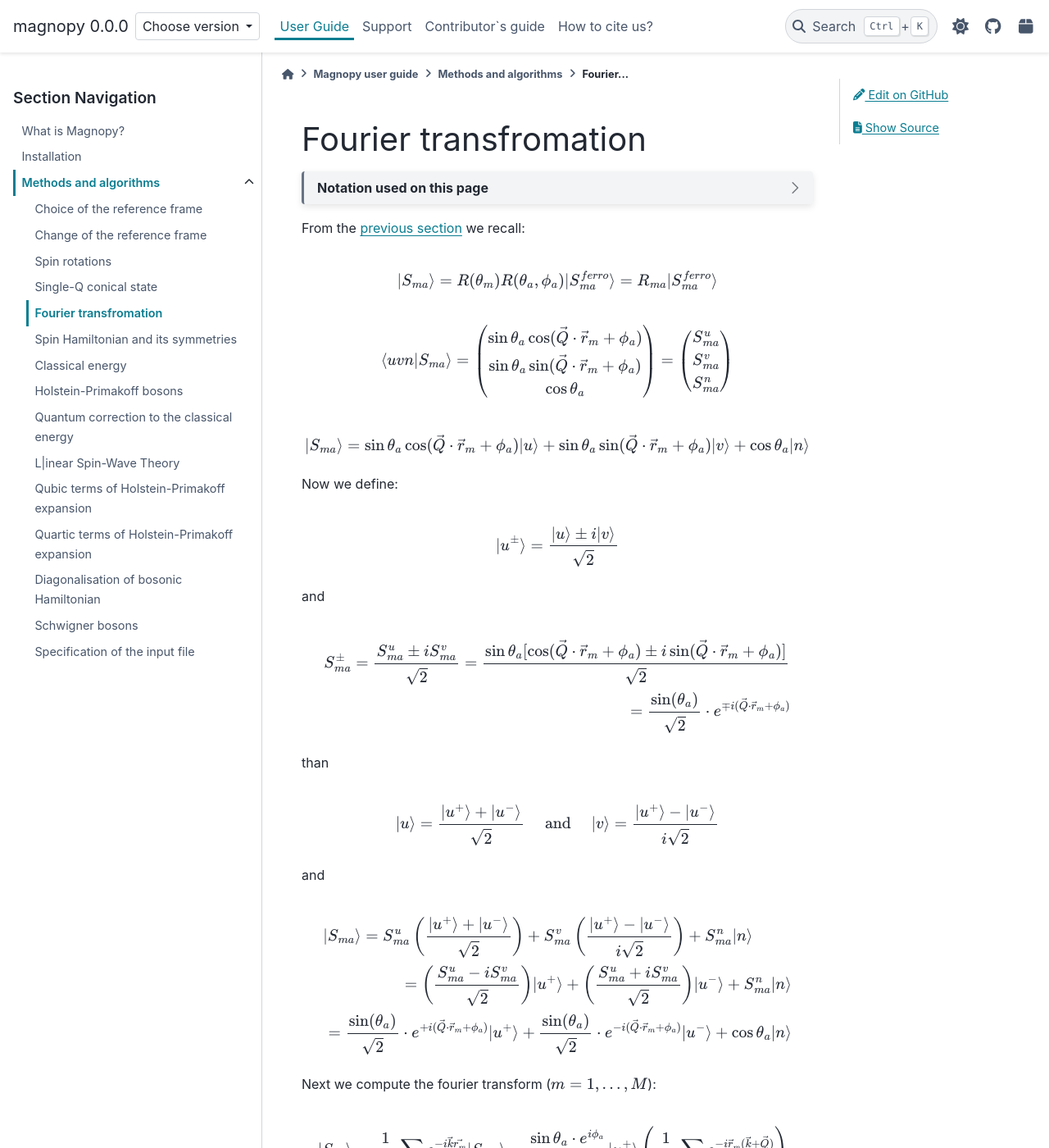
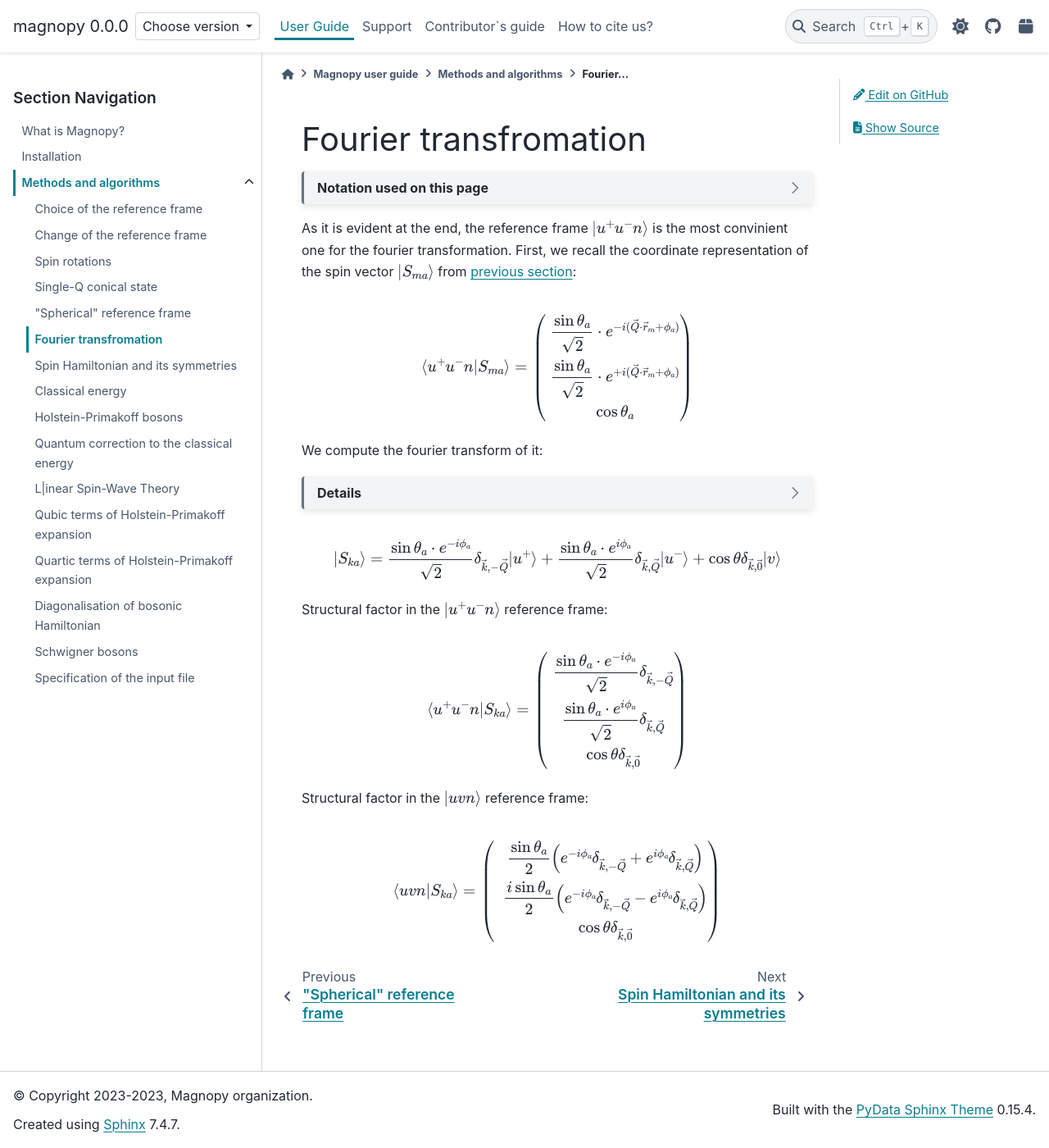
Before and after one commit to marcomarino123/magnopy, a Sphinx documentation site: the page built from docs/source/user-guide/methods/spin-fourier.rst, in a window 1280 px wide and 1400 px high. Shown: the whole window at 82% size. Built offline with Sphinx 7.4.7 and the PyData theme 0.15.4, drawn with Linux system fonts in a browser that asks for light colours; a script that is not in the unit is left out; some of the changed text lies outside the part shown.

Commit message:
Split forier transform page, add spherical-rf page
Move algebra related to the spherical reference frame into the separate page, since it will be usefull not only for the Fourier transformation, but for other pages as well.

```diff
--- a/docs/source/user-guide/methods/index.rst
+++ b/docs/source/user-guide/methods/index.rst
@@ -11,6 +11,7 @@
     rf-change
     spin-rotations
     single-q
+    spherical-rf
     spin-fourier
     spinham-symmetries
     energy-classic
--- a/docs/source/user-guide/methods/spin-fourier.rst
+++ b/docs/source/user-guide/methods/spin-fourier.rst
@@ -6,130 +6,73 @@
 
 .. dropdown:: Notation used on this page
 
-  * The reference frame is :math:`\hat{u}\hat{v}\hat{n}` for the whole page.
-  * Bra-ket notation for vectors. With few exceptions:
+  * Bra-ket notation for vectors. With one exception:
 
     - :math:`\vec{v_1}\cdot\vec{v}_2 = \langle v_1\vert v_2\rangle`
-  * Parentheses () and brackets [] are equivalent.
 
-From the :ref:`previous section <user-guide_methods_single-q>` we recall:
+As it is evident at the end, the reference frame :math:`\vert u^+u^-n\rangle`
+is the most convinient one for the fourier transformation. First, we recall the
+coordinate representation of the spin vector :math:`\vert S_{ma}\rangle`
+from :ref:`previous section <user-guide_methods_spherical-rf>`:
 
 .. math::
-  \vert S_{ma}\rangle = R(\theta_m)R(\theta_a,\phi_a)\vert S_{ma}^{ferro}\rangle
-  = R_{ma}\vert S_{ma}^{ferro}\rangle
-
-.. math::
-  \langle uvn\vert S_{ma}\rangle =
+  \langle u^+u^-n\vert S_{ma}\rangle
+  =
   \begin{pmatrix}
-      \sin\theta_a\cos(\vec{Q}\cdot\vec{r}_m + \phi_a) \\
-      \sin\theta_a\sin(\vec{Q}\cdot\vec{r}_m + \phi_a) \\
-      \cos\theta_a                                     \\
-  \end{pmatrix} =
-  \begin{pmatrix}
-      S_{ma}^u\\
-      S_{ma}^v\\
-      S_{ma}^n\\
+    \dfrac{\sin\theta_a}{\sqrt{2}}\cdot e^{- i (\vec{Q}\cdot\vec{r}_m + \phi_a)} \\
+    \dfrac{\sin\theta_a}{\sqrt{2}}\cdot e^{+ i (\vec{Q}\cdot\vec{r}_m + \phi_a)} \\
+    \cos\theta_a
   \end{pmatrix}
 
-.. math::
-  \vert S_{ma}\rangle
-  = \sin\theta_a\cos(\vec{Q}\cdot\vec{r}_m + \phi_a) \vert u \rangle
-  + \sin\theta_a\sin(\vec{Q}\cdot\vec{r}_m + \phi_a) \vert v \rangle
-  + \cos\theta_a \vert n \rangle
+We compute the fourier transform of it:
 
-Now we define:
+.. dropdown:: Details
 
-.. math::
-  \vert u^{\pm} \rangle = \dfrac{\vert u \rangle \pm i\vert v \rangle }{\sqrt{2}}
+  .. math::
+    \begin{multline}
+      \vert S_{ka} \rangle
+      = \dfrac{1}{M}\sum_{m} e^{-i\vec{k}\vec{r_m}} \vert S_{ma} \rangle
+      = \dfrac{\sin\theta_a\cdot e^{-i\phi_a}}{\sqrt{2}} \vert u^+\rangle
+      \left(\dfrac{1}{M}\sum_{m}e^{-i\vec{r}_m(\vec{k}+\vec{Q})}\right)\\
+      + \dfrac{\sin\theta_a\cdot e^{i\phi_a}}{\sqrt{2}} \vert u^-\rangle
+      \left(\dfrac{1}{M}\sum_{m}e^{-i\vec{r}_m(\vec{k}-\vec{Q})}\right)
+      + \cos\theta \left(\dfrac{1}{M}\sum_{m}e^{-i\vec{k}\vec{r}_m}\right) \vert v \rangle
+    \end{multline}
 
-and
-
-.. math::
-  \begin{multline}
-    S_{ma}^{\pm} = \dfrac{S_{ma}^u \pm iS_{ma}^v}{\sqrt{2}} =
-    \dfrac{\sin\theta_a[\cos(\vec{Q}\cdot\vec{r}_m + \phi_a)
-    \pm i\sin(\vec{Q}\cdot\vec{r}_m + \phi_a)]}{\sqrt{2}} \\
-    = \dfrac{\sin(\theta_a)}{\sqrt{2}}\cdot e^{\mp i (\vec{Q}\cdot\vec{r}_m + \phi_a)}
-  \end{multline}
-
-than
-
-.. math::
-  \begin{matrix}
-    \vert u \rangle = \dfrac{\vert u^+ \rangle + \vert u^- \rangle }{\sqrt{2}} &
-    \text{ and } &
-    \vert v \rangle = \dfrac{\vert u^+ \rangle - \vert u^- \rangle }{i\sqrt{2}}
-  \end{matrix}
-
-and
-
-.. math::
-  \begin{multline}
-    \vert S_{ma}\rangle
-    = S_{ma}^u
-    \left(\dfrac{\vert u^+ \rangle + \vert u^- \rangle }{\sqrt{2}}\right)
-    + S_{ma}^v
-    \left(\dfrac{\vert u^+ \rangle - \vert u^- \rangle }{i\sqrt{2}}\right)
-    + S_{ma}^n \vert n \rangle \\
-    =
-    \left(\dfrac{S_{ma}^u - iS_{ma}^v}{\sqrt{2}}\right)
-    \vert u^+\rangle +
-    \left(\dfrac{S_{ma}^u + iS_{ma}^v}{\sqrt{2}}\right)
-    \vert u^-\rangle
-    + S_{ma}^n \vert n \rangle\\
-    =
-    \dfrac{\sin(\theta_a)}{\sqrt{2}}\cdot e^{+ i (\vec{Q}\cdot\vec{r}_m + \phi_a)}
-    \vert u^+\rangle +
-    \dfrac{\sin(\theta_a)}{\sqrt{2}}\cdot e^{- i (\vec{Q}\cdot\vec{r}_m + \phi_a)}
-    \vert u^-\rangle
-    + \cos\theta_a \vert n \rangle
-  \end{multline}
-
-Next we compute the fourier transform (:math:`m = 1, ..., M`):
-
-.. math::
-  \begin{multline}
-    \vert S_{ka} \rangle
-    = \dfrac{1}{M}\sum_{m} e^{-i\vec{k}\vec{r_m}} \vert S_{ma} \rangle
-    = \dfrac{\sin\theta_a\cdot e^{i\phi_a}}{\sqrt{2}} \vert u^+\rangle
-    \left(\dfrac{1}{M}\sum_{m}e^{-i\vec{r}_m(\vec{k}+\vec{Q})}\right)\\
-    + \dfrac{\sin\theta_a\cdot e^{-i\phi_a}}{\sqrt{2}} \vert u^-\rangle
-    \left(\dfrac{1}{M}\sum_{m}e^{-i\vec{r}_m(\vec{k}-\vec{Q})}\right)
-    + \cos\theta \left(\dfrac{1}{M}\sum_{m}e^{-i\vec{k}\vec{r}_m}\right) \vert v \rangle
-  \end{multline}
-
-Which gives the final result:
+  where :math:`m = 1, ..., M`
 
 .. math::
   \vert S_{ka} \rangle
-  = \dfrac{\sin\theta_a\cdot e^{i\phi_a}}{\sqrt{2}}
+  = \dfrac{\sin\theta_a\cdot e^{-i\phi_a}}{\sqrt{2}}
   \delta_{\vec{k}, -\vec{Q}} \vert u^+\rangle
-  + \dfrac{\sin\theta_a\cdot e^{-i\phi_a}}{\sqrt{2}}
+  + \dfrac{\sin\theta_a\cdot e^{i\phi_a}}{\sqrt{2}}
   \delta_{\vec{k}, \vec{Q}} \vert u^-\rangle
   + \cos\theta \delta_{\vec{k}, \vec{0}} \vert v \rangle
 
-Coordinates in the :math:`\vert u^+u^-n\rangle` reference frame:
+Structural factor in the :math:`\vert u^+u^-n\rangle` reference frame:
 
 .. math::
   \langle u^+u^-n\vert S_{ka} \rangle
-  = \begin{pmatrix}
+  =
+  \begin{pmatrix}
+    \dfrac{\sin\theta_a\cdot e^{-i\phi_a}}{\sqrt{2}}
+    \delta_{\vec{k}, -\vec{Q}} \\
     \dfrac{\sin\theta_a\cdot e^{i\phi_a}}{\sqrt{2}}
-    \delta_{\vec{k}, -\vec{Q}} \\
-    \dfrac{\sin\theta_a\cdot e^{-i\phi_a}}{\sqrt{2}}
     \delta_{\vec{k}, \vec{Q}} \\
     \cos\theta \delta_{\vec{k}, \vec{0}}
   \end{pmatrix}
 
-Coordinates in the :math:`\vert uvn\rangle` reference frame:
+Structural factor in the :math:`\vert uvn\rangle` reference frame:
 
 .. math::
   \langle uvn\vert S_{ka} \rangle
-  = \begin{pmatrix}
+  =
+  \begin{pmatrix}
     \dfrac{\sin\theta_a}{2}
-    \left(e^{i\phi_a}\delta_{\vec{k}, -\vec{Q}} +
-    e^{-i\phi_a}\delta_{\vec{k}, \vec{Q}}\right) \\
+    \left(e^{-i\phi_a}\delta_{\vec{k}, -\vec{Q}} +
+    e^{i\phi_a}\delta_{\vec{k}, \vec{Q}}\right) \\
     \dfrac{i\sin\theta_a}{2}
-    \left(e^{i\phi_a}\delta_{\vec{k}, -\vec{Q}} -
-    e^{-i\phi_a}\delta_{\vec{k}, \vec{Q}}\right) \\
+    \left(e^{-i\phi_a}\delta_{\vec{k}, -\vec{Q}} -
+    e^{i\phi_a}\delta_{\vec{k}, \vec{Q}}\right) \\
     \cos\theta \delta_{\vec{k}, \vec{0}}
   \end{pmatrix}
```
Also changed, not shown: docs/source/user-guide/methods/spherical-rf.rst (added, +178 -0 lines).
